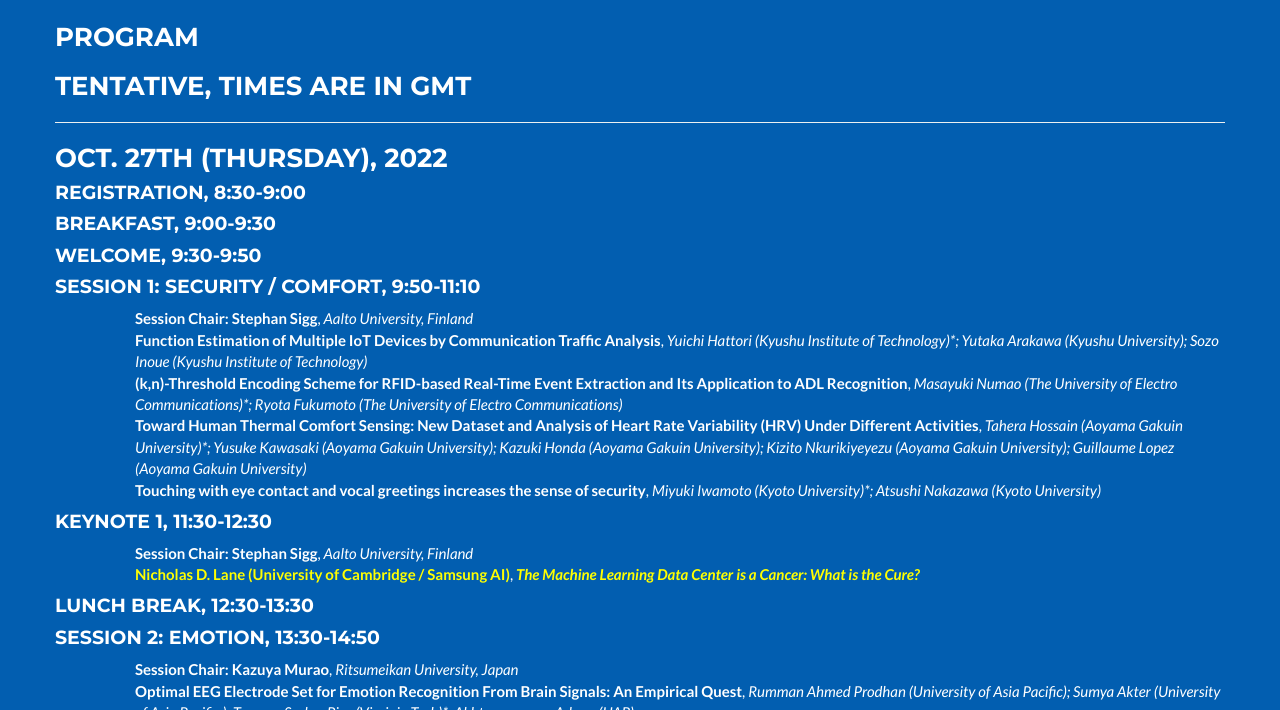
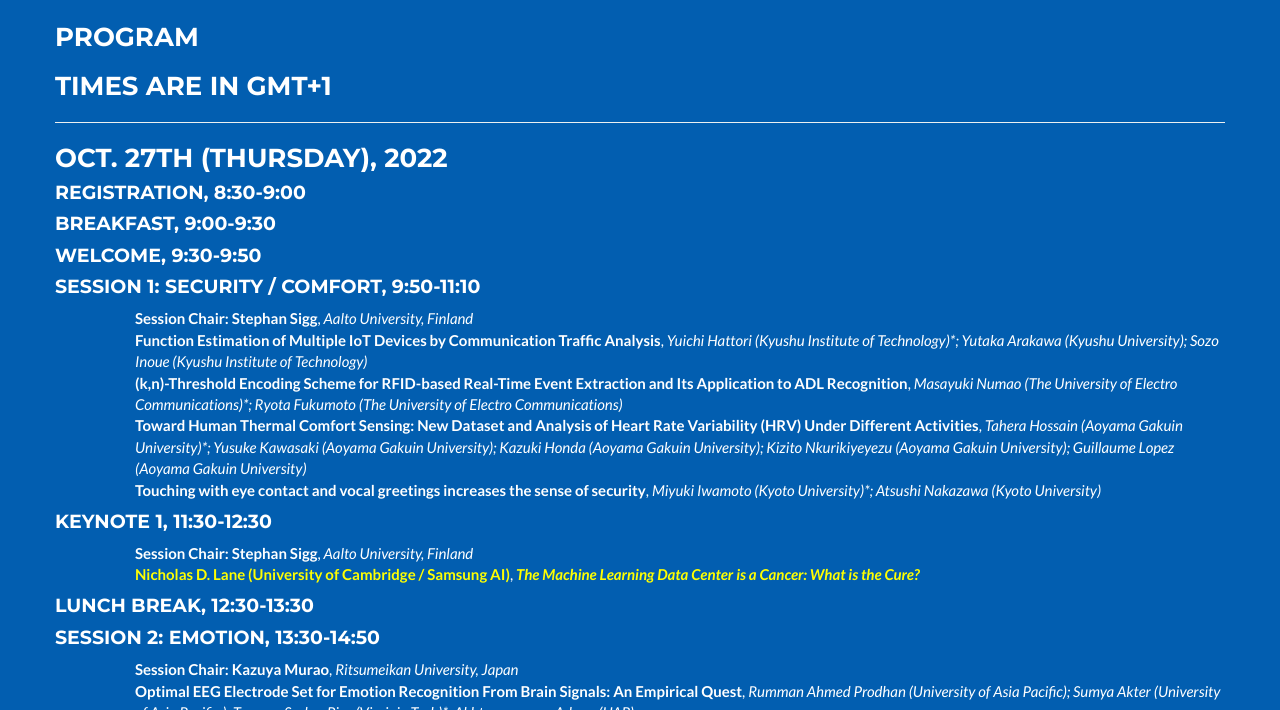
Before and after one commit to abc-research/abc-research.github.io, a Jekyll site: the page built from index.html, in a window 1280 px wide and 900 px high, scrolled down 5418 px, cut to the strip 190-900 px from the top of the window. Built offline with Jekyll 4.4.1, drawn with Linux system fonts in a browser that asks for light colours.

Commit message:
Update _config.yml

```diff
--- a/_config.yml
+++ b/_config.yml
@@ -85,7 +85,7 @@ about:
   - text: "In this conference, we comprehend such research domains as <b>ABC</b>: <i>Activity and Behavior Computing</i>, and provide an open and a confluent place for discussing various aspects and the future of the ABC."
 
 program:
-  - date: "Tentative, Times are in GMT"
+  - date: "Times are in GMT+1"
   - date: "Oct. 27th (Thursday), 2022"
     session:
       - name: "Registration"
```
